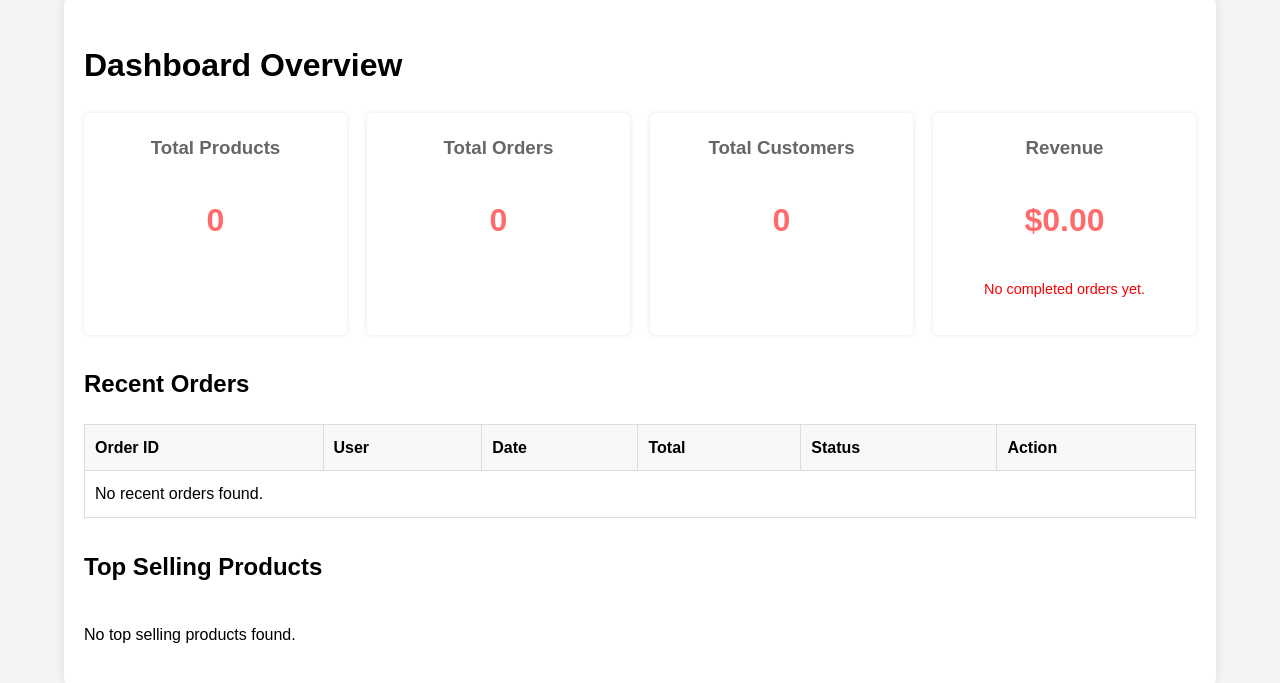
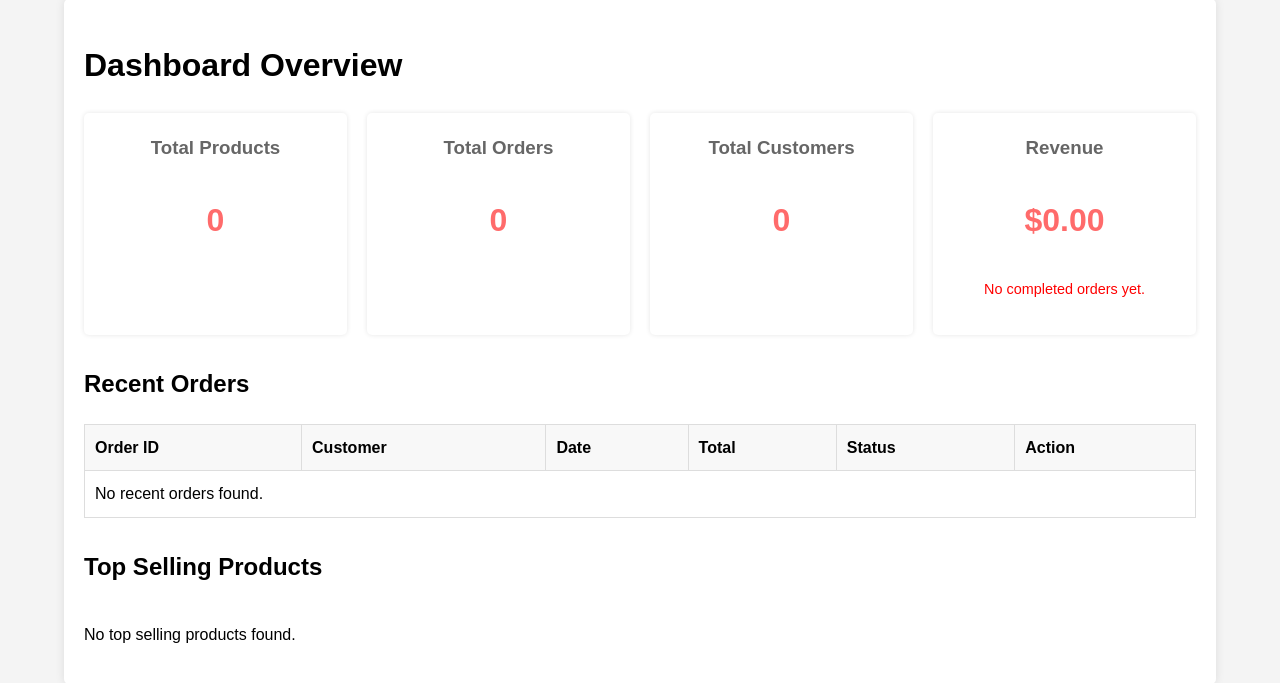
Before and after one commit to Suzune-pcz5/Mahiru-shop, a PHP site: page /admin.php in a window 1280 px wide. Shown: the part 123-806 px from the top of the page. Run offline with PHP 8.4, Linux system fonts and the light colour scheme; data that the repository does not hold is empty.

Commit message:
Update admin.php

```diff
--- a/Mahiru-shop/admin.php
+++ b/Mahiru-shop/admin.php
@@ -38,9 +38,9 @@ $revenue_row = $revenue_result->fetch_assoc();
 $revenue = $revenue_row['total'] ?? 0;
 
 // 5. Lấy danh sách đơn hàng gần đây (giới hạn 3 bản ghi)
-$recent_orders_sql = "SELECT o.id, u.username, o.created_at, o.total_price, o.status
+$recent_orders_sql = "SELECT o.id, u.username AS customer_name, o.created_at, o.total_price, o.status
                       FROM orders o
-                      JOIN users u ON o.user_id = u.id
+                      LEFT JOIN users u ON o.user_id = u.id
                       ORDER BY o.created_at DESC
                       LIMIT 3";
 $recent_orders_result = $conn->query($recent_orders_sql);
@@ -118,7 +118,7 @@ $top_products_result = $conn->query($top_products_sql);
                             <thead>
                                 <tr>
                                     <th>Order ID</th>
-                                    <th>User</th>
+                                    <th>Customer</th>
                                     <th>Date</th>
                                     <th>Total</th>
                                     <th>Status</th>
@@ -130,7 +130,7 @@ $top_products_result = $conn->query($top_products_sql);
                                     <?php while ($order = $recent_orders_result->fetch_assoc()): ?>
                                         <tr>
                                             <td>#<?php echo $order['id']; ?></td>
-                                            <td><?php echo htmlspecialchars($order['username']); ?></td>
+                                            <td><?php echo htmlspecialchars($order['customer_name'] ?? 'Unknown User'); ?></td>
                                             <td><?php echo date('Y-m-d', strtotime($order['created_at'])); ?></td>
                                             <td>$<?php echo number_format($order['total_price'], 2); ?></td>
                                             <td><?php echo ucfirst($order['status']); ?></td>
```
